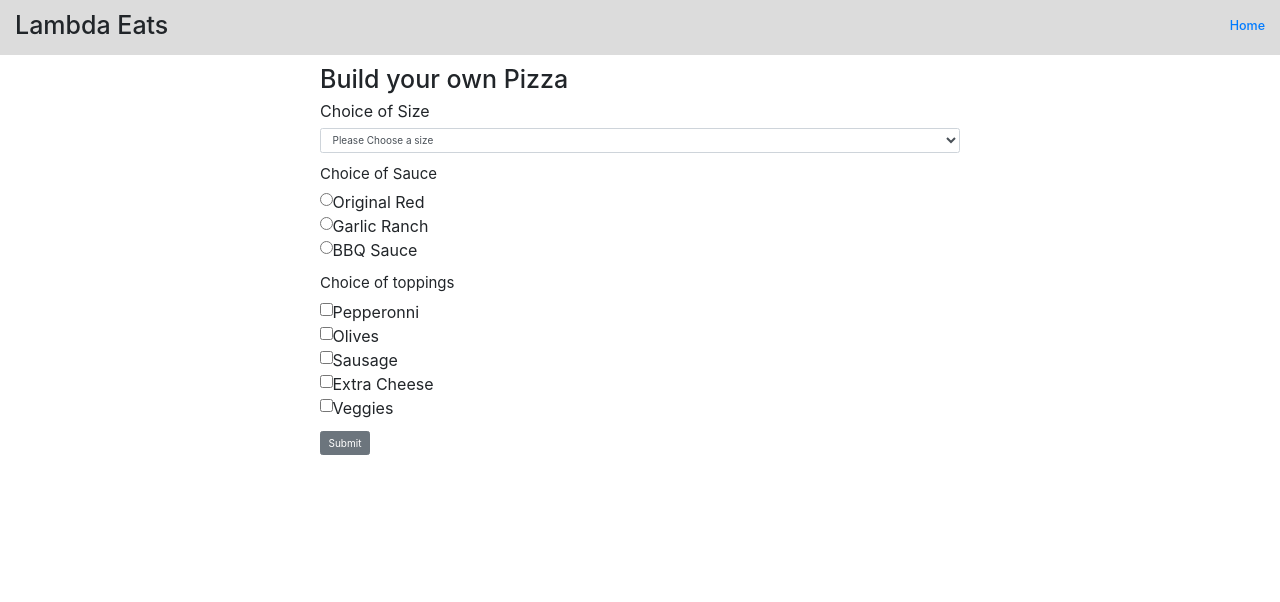
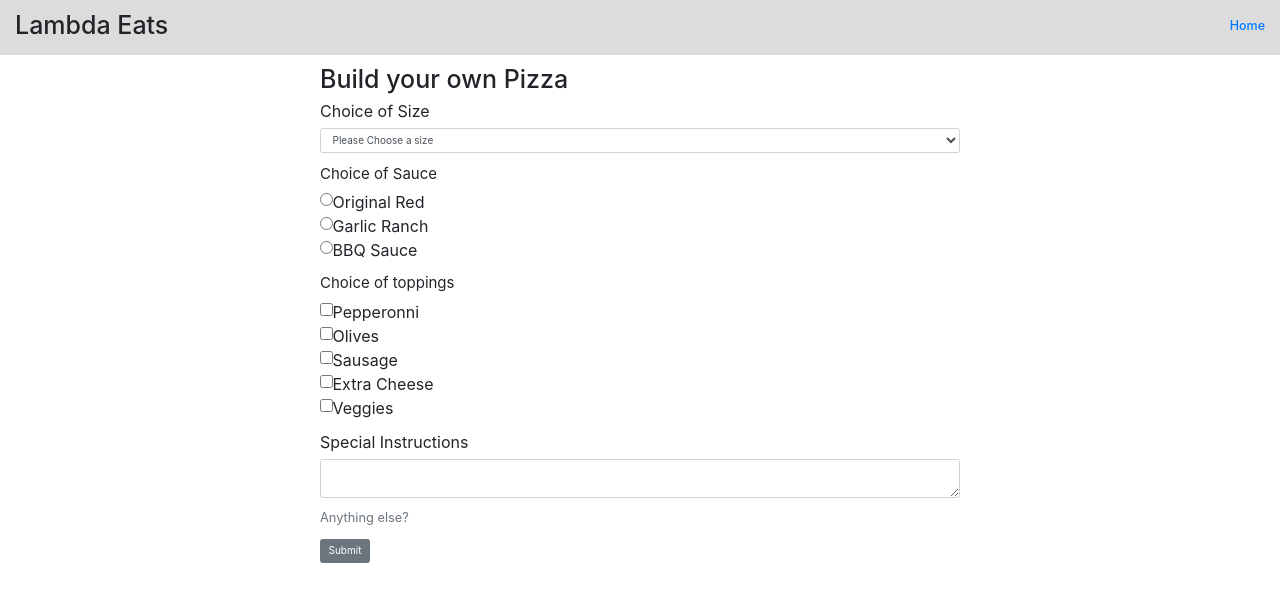
Before and after one commit to bloominstituteoftechnology/Sprint-Challenge-Lambda-Eats-starter, a React (Create React App) app: page /pizza in a window 1280 px wide. Shown: the top 602 px of the page. Built offline with nearby package versions, Linux system fonts and the light colour scheme.

Commit message:
feat: (Form) added textbox for instructions

```diff
--- a/src/components/Form.js
+++ b/src/components/Form.js
@@ -16,16 +16,6 @@ const FormComponent = (props) => {
             <option>XL</option>
           </Input>
         </FormGroup>
-        {/* <FormGroup>
-          <Label for="exampleText">Text Area</Label>
-          <Input type="textarea" name="text" id="exampleText" />
-        </FormGroup>
-        <FormGroup>
-          <FormText color="muted">
-            This is some placeholder block-level help text for the above input.
-            It's a bit lighter and easily wraps to a new line.
-          </FormText>
-        </FormGroup> */}
         <FormGroup tag="fieldset">
           <legend>Choice of Sauce</legend>
           <FormGroup check>
@@ -80,6 +70,15 @@ const FormComponent = (props) => {
           </Label>
         </FormGroup>
         </FormGroup>
+        <FormGroup>
+          <Label for="specialInstructions">Special Instructions</Label>
+          <Input type="textarea" name="instructions" id="specialInstructions" />
+        </FormGroup>
+        <FormGroup>
+          <FormText color="muted">
+            Anything else?
+          </FormText>
+        </FormGroup>
         <Button>Submit</Button>
       </Form>
     </div>
```
